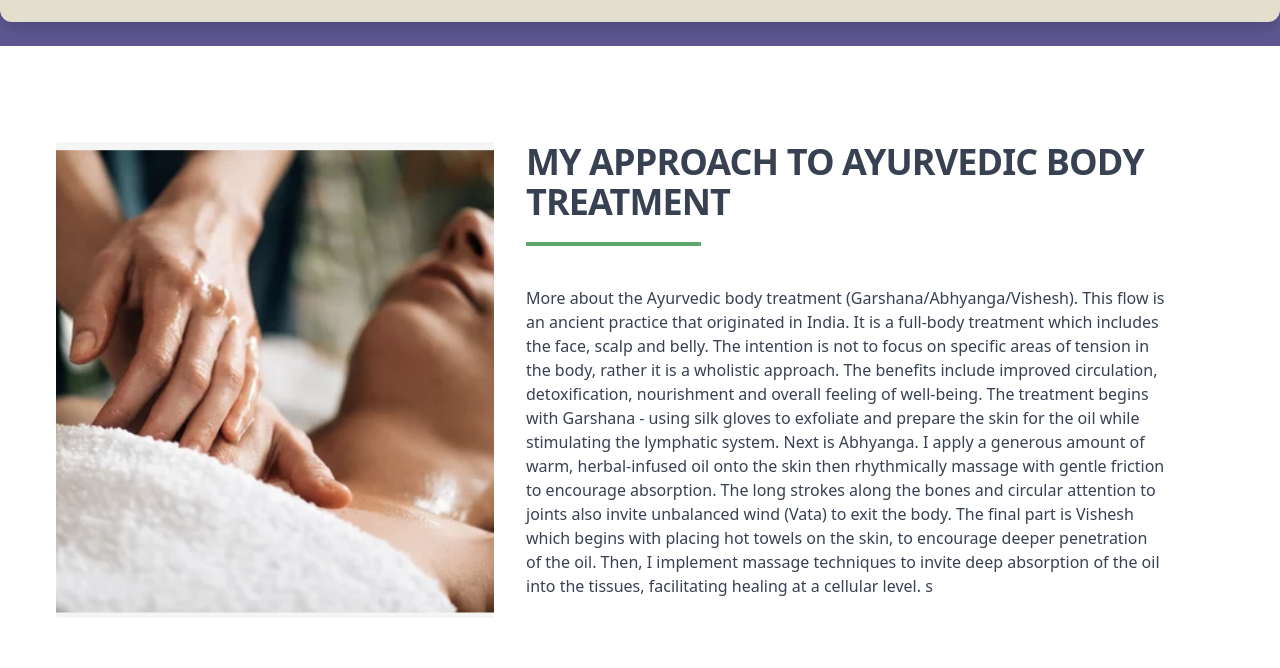
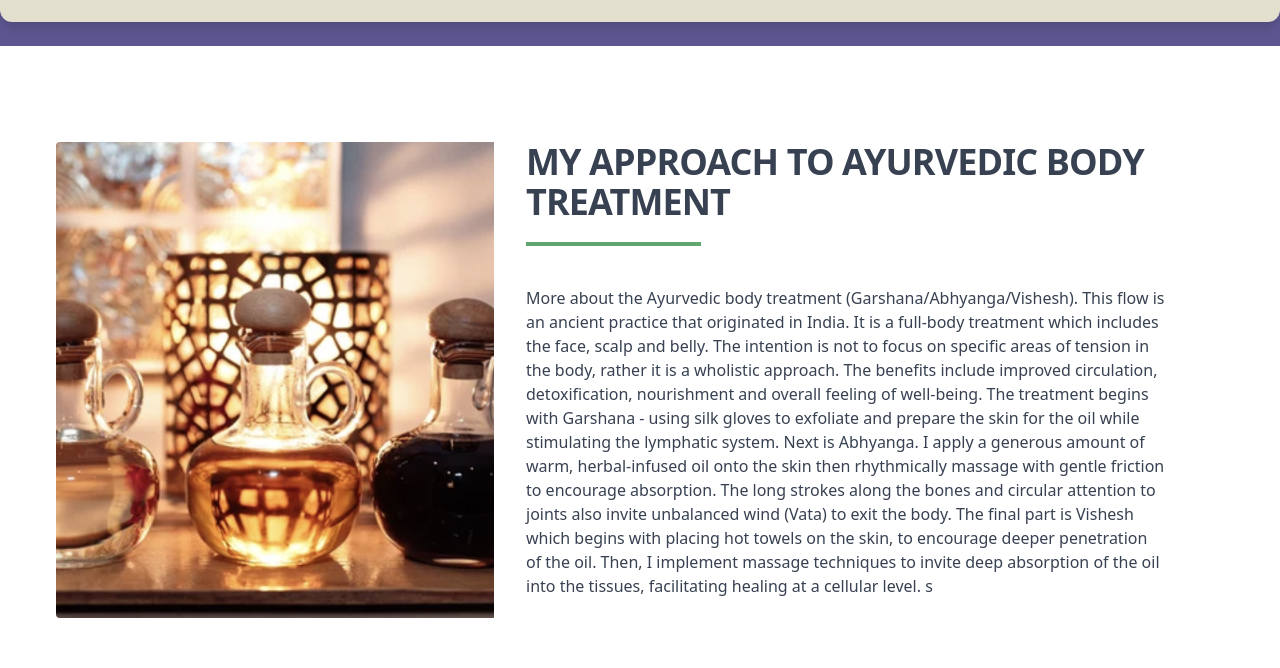
Before and after one commit to ShawnRSidwell/suniamassage, a React (Vite) app: page /about in a window 1280 px wide. Shown: the part 1005-1673 px from the top of the page. Built offline with nearby package versions, Linux system fonts and the light colour scheme; no server answers.

Commit message:
change pictures on about page

```diff
--- a/src/Features/about/ApproachCard.jsx
+++ b/src/Features/about/ApproachCard.jsx
@@ -4,7 +4,7 @@ function ApproachCard() {
   return (
     <FeatureCard
       headline="My Approach to Ayurvedic Body Treatment"
-      image="/chest-massage.png"
+      image="/3-oils.png"
       alt="Large massage picture"
       reverse={true}
     >
--- a/src/Features/about/BenefitsCard.jsx
+++ b/src/Features/about/BenefitsCard.jsx
@@ -10,7 +10,7 @@ function BenefitsCard() {
   return (
     <FeatureCard
       headline="Benefits from Ayurveda Massage"
-      image="/massage-jumbo.jpg"
+      image="/chest-massage.png"
       alt="Large massage picture"
     >
       <p className="w-11/12 py-2 md:py-5 text-gray-700">
```
Also changed, not shown: public/chest-massage.png.
